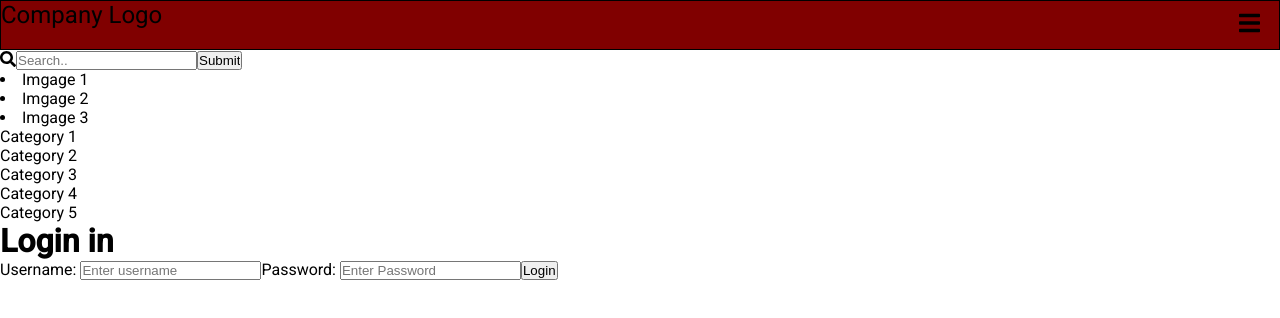
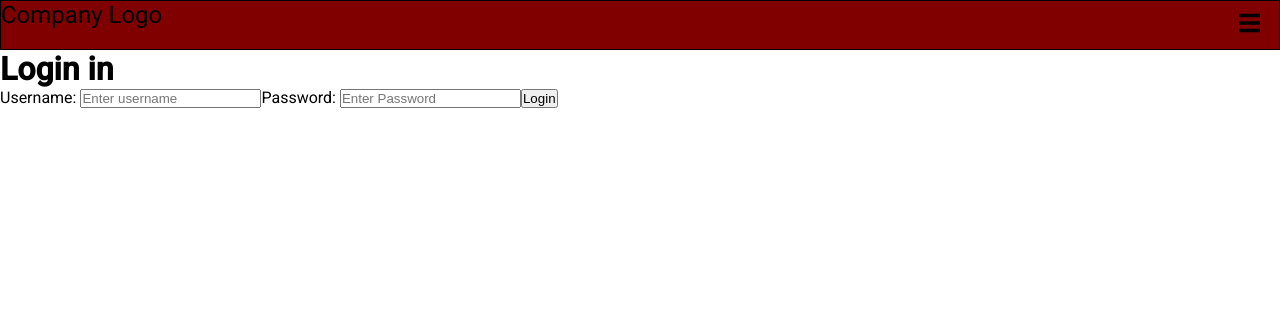
Before and after one commit to softdevpro9/react-ecommerce-frontend, a React (Create React App) app: page /login in a window 1280 px wide. Shown: the top 318 px of the page. Built offline with nearby package versions, Linux system fonts and the light colour scheme; no server answers.

Commit message:
Changed home back to route path

```diff
--- a/src/App.js
+++ b/src/App.js
@@ -27,7 +27,7 @@ class App extends Component {
         <Switch>
           <div className="App">
             <NewNavbar />
-            <Home />
+            <Route exact path='/' component={Home} />
             <Route path='/login' component={Login} />
             <Route path='/signup' component={Signup} />
             <Route path='/logout' component={Logout} />
@@ -36,7 +36,6 @@ class App extends Component {
             <Route path='/cart' component={Cart} />
             <Route exact path='/business/new' component={NewBusiness} />
             <Route exact path='/business' component={Businesses} />
-
           </div>
         </Switch>
       </Router>
```
